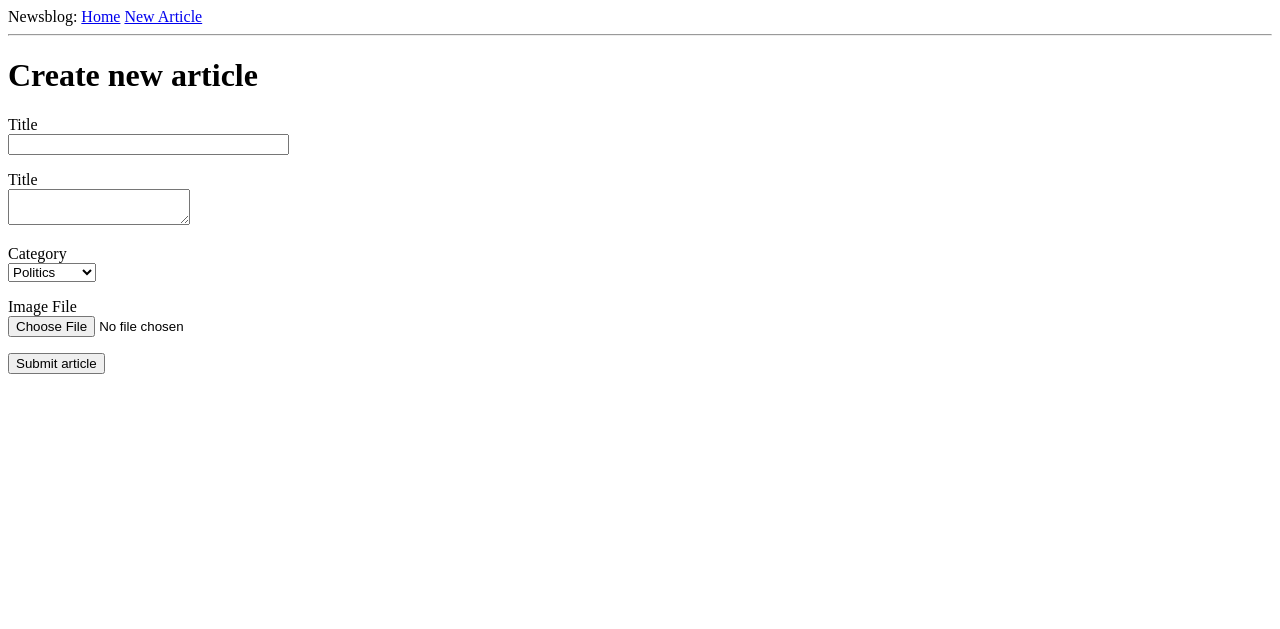
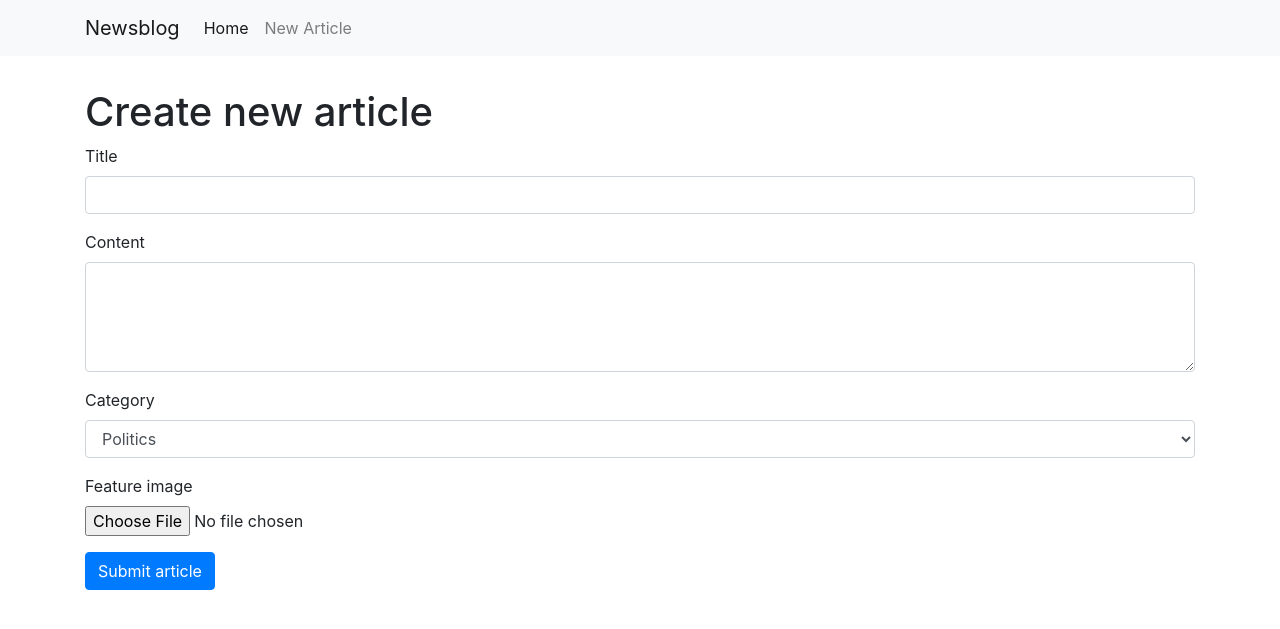
Before and after one commit to jimmybutton/newsblog, a Flask app: page /create in a window 1280 px wide. Shown: the top 629 px of the page. Run offline with Flask 2, Linux system fonts and the light colour scheme; some libraries are stand-ins or nearby versions.

Commit message:
create form and db working and facelift

```diff
--- a/app/forms.py
+++ b/app/forms.py
@@ -1,20 +1,20 @@
 from flask_wtf import FlaskForm
-from wtforms import StringField, SubmitField, TextAreaField, SelectField, FileField
+from wtforms import StringField, SubmitField, TextAreaField, SelectField
 from wtforms.validators import DataRequired
 from wtforms import validators
+from flask_wtf.file import FileField, FileRequired, FileAllowed
 import re
 
 class ArticleForm(FlaskForm):
     title = StringField('Title', validators=[DataRequired()])
-    content = TextAreaField('Title', validators=[DataRequired()])
+    content = TextAreaField('Content', validators=[DataRequired()])
     category = SelectField('Category',
         choices=[('politics', 'Politics'),
                 ('economics', 'Economics'),
                 ('sports', 'Sports')],
         validators=[DataRequired()])
-    image = FileField('Image File', validators=[DataRequired()])
+    image = FileField('Feature image', validators=[
+        FileRequired(),
+        FileAllowed(['jpg','png'], 'Images (jpg, png) only!')
+    ])
     submit = SubmitField('Submit article')
-
-    def validate_image(form, field):
-        if field.data:
-            field.data = re.sub(r'[^a-z0-9_.-]', '_', field.data)
--- a/app/models.py
+++ b/app/models.py
@@ -6,6 +6,7 @@ class Article(db.Model):
     title = db.Column(db.String(128))
     content = db.Column(db.String(2048))
     category = db.Column(db.String(128))
+    image = db.Column(db.String(128))  # filename of feature image
     created = db.Column(db.DateTime, index=True, default=datetime.utcnow)
     updated = db.Column(db.DateTime, index=True, default=datetime.utcnow)
 
--- a/app/routes.py
+++ b/app/routes.py
@@ -1,25 +1,21 @@
-from flask import render_template, flash, redirect, url_for
-from app import app
+from flask import render_template, flash, redirect, url_for, request, current_app
+from app import app, db
 from app.forms import ArticleForm
+from app.models import Article
+from werkzeug.utils import secure_filename
+import os
+from datetime import datetime
+
+ALLOWED_EXTENSIONS = {'png', 'jpg', 'jpeg'}
+
+def allowed_file(filename):
+    return '.' in filename and \
+        filename.rsplit('.', 1)[1].lower() in ALLOWED_EXTENSIONS
 
 @app.route('/')
 @app.route('/index')
 def index():
-    articles = [
-        {
-            'title': 'Labour to win elections',
-            'content': """Lorem ipsum dolor sit amet, consectetur adipiscing elit, sed do eiusmod tempor incididunt ut labore et dolore magna aliqua. Ut enim ad minim veniam, quis nostrud exercitation ullamco laboris nisi ut aliquip ex ea commodo consequat. Duis aute irure dolor in reprehenderit in voluptate velit esse cillum dolore eu fugiat nulla pariatur. Excepteur sint occaecat cupidatat non proident, sunt in culpa qui officia deserunt mollit anim id est laborum.""",
-            'category': 'politics'
-        }, {
-            'title': 'Eklat at Cybertruck presentation',
-            'content': """Lorem ipsum dolor sit amet, consectetur adipiscing elit, sed do eiusmod tempor incididunt ut labore et dolore magna aliqua. Ut enim ad minim veniam, quis nostrud exercitation ullamco laboris nisi ut aliquip ex ea commodo consequat. Duis aute irure dolor in reprehenderit in voluptate velit esse cillum dolore eu fugiat nulla pariatur. Excepteur sint occaecat cupidatat non proident, sunt in culpa qui officia deserunt mollit anim id est laborum.""",
-            'category': 'technology'
-        }, {
-            'title': 'Ansys shares increase by 6.7%',
-            'content': """Lorem ipsum dolor sit amet, consectetur adipiscing elit, sed do eiusmod tempor incididunt ut labore et dolore magna aliqua. Ut enim ad minim veniam, quis nostrud exercitation ullamco laboris nisi ut aliquip ex ea commodo consequat. Duis aute irure dolor in reprehenderit in voluptate velit esse cillum dolore eu fugiat nulla pariatur. Excepteur sint occaecat cupidatat non proident, sunt in culpa qui officia deserunt mollit anim id est laborum.""",
-            'category': 'economy'
-        }
-    ]
+    articles = Article.query.order_by(Article.created.desc()).all()
     return render_template('index.html', title='Home', articles=articles)
 
 @app.route('/create', methods=['GET', 'POST'])
@@ -28,5 +24,20 @@ def create():
     if form.validate_on_submit():
         flash('New article submitted: {}, category: {}'.format(
             form.title.data, form.category.data))
+        # get file and save it
+        f = form.image.data
+        filename = secure_filename(f.filename)
+        # generate a unique filename using UTC time
+        filename = datetime.utcnow().strftime('%Y-%m-%dT%H_%M_%S') + "." + filename.split('.')[-1]
+        f.save(os.path.join(app.config['UPLOAD_FOLDER'], filename))
+        # store article in db
+        article = Article(
+            title=form.title.data,
+            content=form.content.data,
+            category=form.category.data,
+            image=filename
+        )
+        db.session.add(article)
+        db.session.commit()
         return redirect(url_for('index'))
     return render_template('create.html', title='New Article', form=form)
--- a/app/templates/base.html
+++ b/app/templates/base.html
@@ -4,6 +4,7 @@
     <meta charset="UTF-8">
     <meta name="viewport" content="width=device-width, initial-scale=1.0">
     <meta http-equiv="X-UA-Compatible" content="ie=edge">
+    <link rel="stylesheet" href="https://stackpath.bootstrapcdn.com/bootstrap/4.4.1/css/bootstrap.min.css" integrity="sha384-Vkoo8x4CGsO3+Hhxv8T/Q5PaXtkKtu6ug5TOeNV6gBiFeWPGFN9MuhOf23Q9Ifjh" crossorigin="anonymous">
     {% if title %}
     <title>{{ title }} - Newsblog</title>
     {% else %}
@@ -11,21 +12,34 @@
     {% endif %}
 </head>
 <body>
-    <div>
-        Newsblog:
-        <a href="{{ url_for('index') }}">Home</a>
-        <a href="{{ url_for('create') }}">New Article</a>
+    <nav class="navbar navbar-expand-lg navbar-light bg-light">
+        <div class="container">
+            <a class="navbar-brand" href="{{ url_for('index') }}">Newsblog</a>
+            <button class="navbar-toggler" type="button" data-toggle="collapse" data-target="#navbarNav" aria-controls="navbarNav" aria-expanded="false" aria-label="Toggle navigation">
+                <span class="navbar-toggler-icon"></span>
+            </button>
+            <div class="collapse navbar-collapse" id="navbarNav">
+                <ul class="navbar-nav">
+                    <li class="nav-item active">
+                        <a class="nav-link" href="{{ url_for('index') }}">Home <span class="sr-only">(current)</span></a>
+                    </li>
+                    <li class="nav-item">
+                        <a href="{{ url_for('create') }}" class="nav-link">New Article</a>
+                    </li>
+                </ul>
             </div>
-    <hr>
+        </div>
+    </nav>
+    <div class="container" style="padding-top: 8px;">
         {% with messages = get_flashed_messages() %}
         {% if messages %}
-    <ul>
             {% for message in messages %}
-        <li>{{ message }}</li>
+            <div class="alert alert-info" role="alert">{{ message }}</div>
             {% endfor %}
-    </ul>
         {% endif %}
         {% endwith %}
+        <br>
         {% block content %}{% endblock %}
+    </div>
 </body>
 </html>
--- a/app/templates/create.html
+++ b/app/templates/create.html
@@ -2,36 +2,36 @@
 
 {% block content %}
 <h1>Create new article</h1>
-<form action="" method="post" novalidate>
+<form action="" method="post" enctype="multipart/form-data" novalidate>
     {{ form.hidden_tag() }}
-    <p>
+    <div class="form-group">
         {{ form.title.label }}<br>
-        {{ form.title(size=32) }}
+        {{ form.title(size=32, class_="form-control") }}
         {% for error in form.title.errors %}
         <span style="color: red;">[{{ error }}]</span>
         {% endfor %}
-    </p>
-    <p>
+    </div>
+    <div class="form-group">
         {{ form.content.label }}<br>
-        {{ form.content(size=140) }}
+        {{ form.content(size=140, class_="form-control", rows_="4") }}
         {% for error in form.content.errors %}
         <span style="color: red;">[{{ error }}]</span>
         {% endfor %}
-    </p>
-    <p>
+    </div>
+    <div class="form-group">
         {{ form.category.label }}<br>
-        {{ form.category() }}
+        {{ form.category(class_="form-control") }}
         {% for error in form.category.errors %}
         <span style="color: red;">[{{ error }}]</span>
         {% endfor %}
-    </p>
-    <p>
+    </div>
+    <div class="form-group">
         {{ form.image.label }}<br>
-        {{ form.image() }}
+        {{ form.image(class_="form-control-file") }}
         {% for error in form.image.errors %}
         <span style="color: red;">[{{ error }}]</span>
         {% endfor %}
-    </p>
-    <p>{{ form.submit() }}</p>
+    </div>
+    <div>{{ form.submit(class_="btn btn-primary") }}</div>
 </form>
 {% endblock %}
--- a/config.py
+++ b/config.py
@@ -6,3 +6,5 @@ class Config(object):
     SQLALCHEMY_DATABASE_URI = os.environ.get('DATABASE_URL') or \
         'sqlite:///' + os.path.join(basedir, 'app.db')
     SQLALCHEMY_TRACK_MODIFICATIONS = False
+
+    UPLOAD_FOLDER = os.path.join(basedir, 'app', 'static', 'uploads')
```
Also changed, not shown: app/templates/index.html (+15 -6 lines), migrations/versions/92444046746c_.py (added, +28 -0 lines), app.db, 1 other file. Lines whose indentation alone changed are shown as unchanged.
